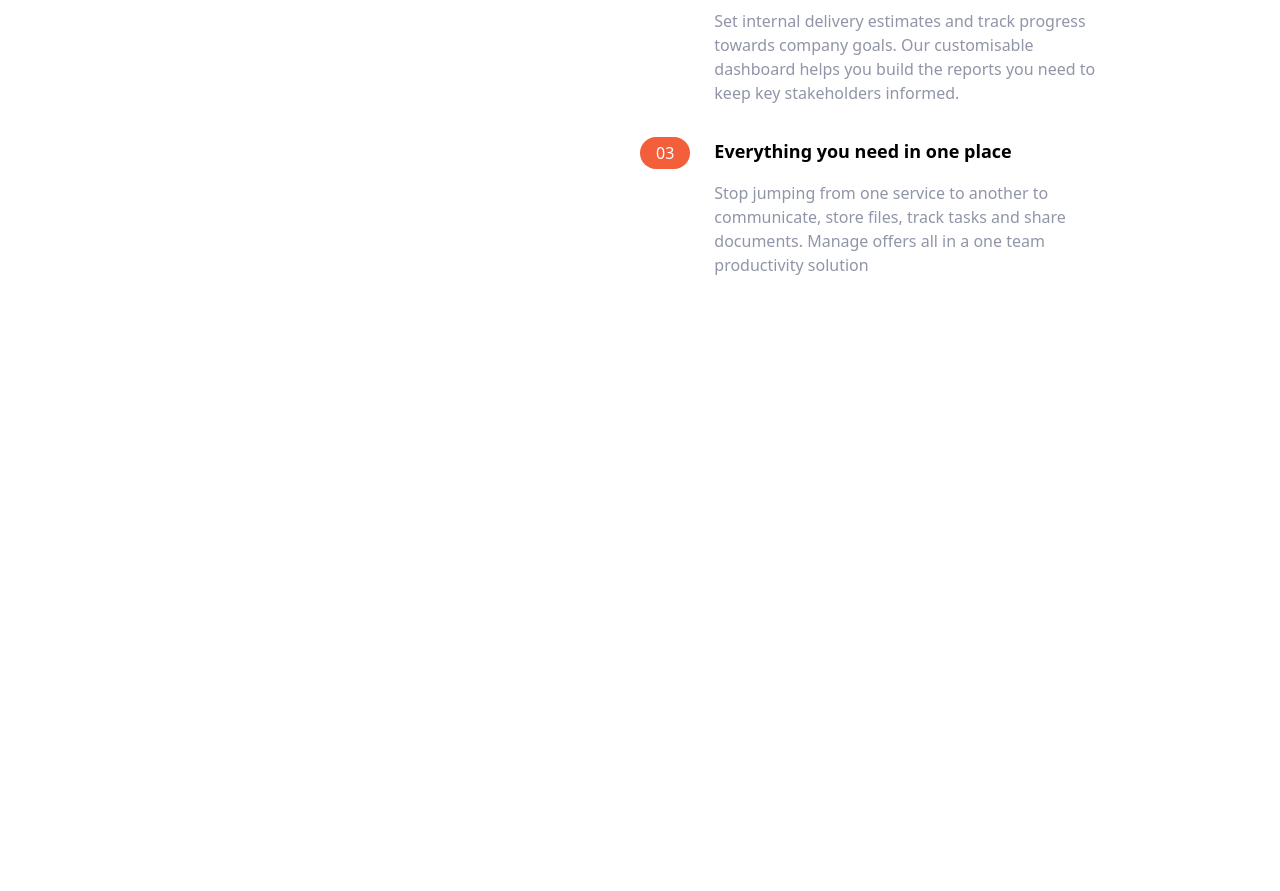
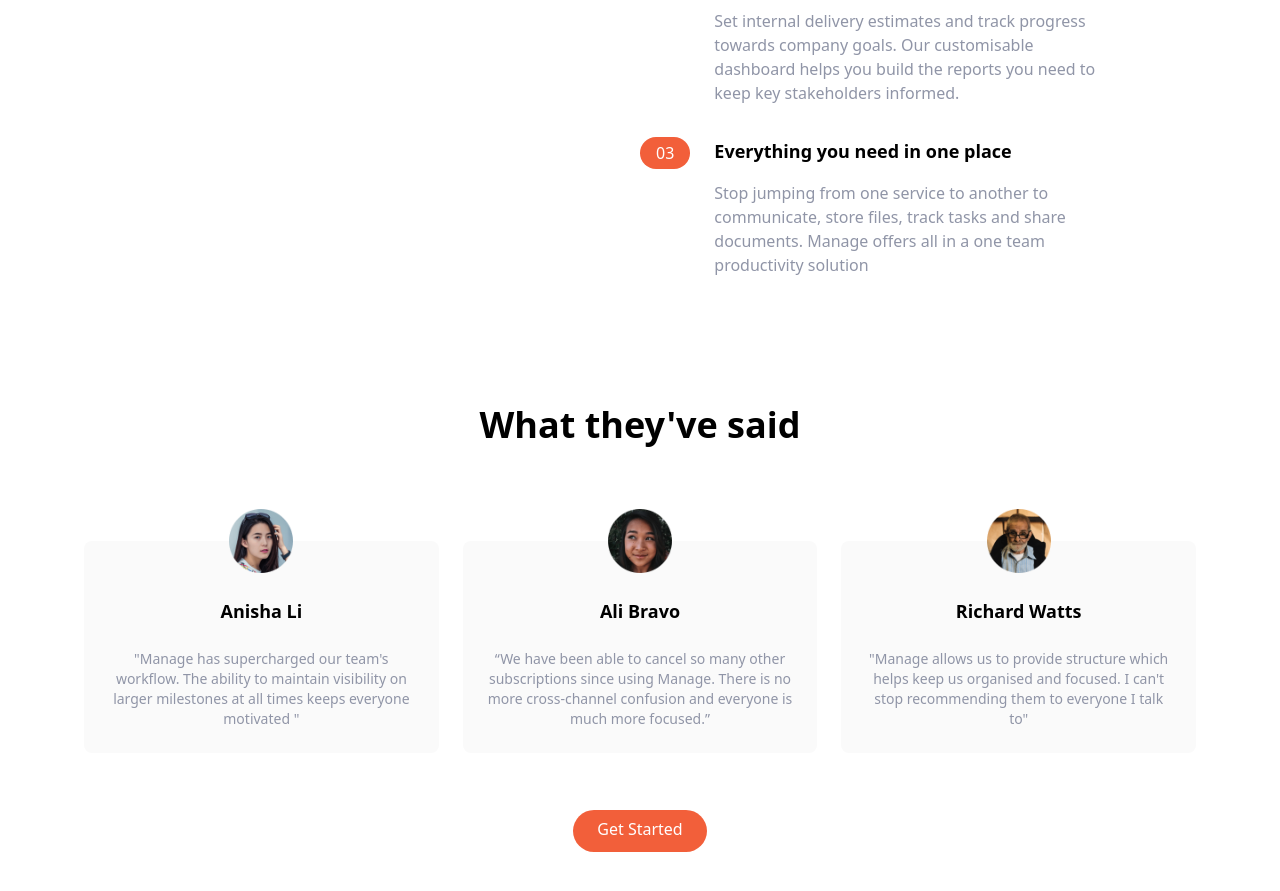
Before and after one commit to FrankNjoroge/Manage-landing-page, a website: page index.html in a window 1280 px wide. Shown: the part 863-1754 px from the top of the page. Before the commit the page ends 1140 px from the top, so only its background shows below. Drawn offline with Linux system fonts and the light colour scheme.

Commit message:
add testimonials section

```diff
--- a/index.html
+++ b/index.html
@@ -169,5 +169,60 @@
         </div>
       </div>
     </section>
+
+    <!-- Testimonails -->
+    <section id="testimonials">
+      <!-- Container -->
+      <div class="max-w-6xl px-5 mx-auto mt-32 text-center">
+        <h2 class="text-4xl font-bold text-center">What they've said</h2>
+        <!-- Testimonials container -->
+        <div class="flex flex-col mt-24 md:flex-row md:space-x-6">
+          <!-- Testimonial 1 -->
+          <div
+            class="flex flex-col items-center p-6 space-y-6 rounded-lg bg-veryLightGray md:w-1/3"
+          >
+            <img class="w-16 -mt-14" src="./img/avatar-anisha.png" alt="" />
+            <h5 class="text-lg font-bold">Anisha Li</h5>
+            <p class="text-sm text-darkGrayishBlue">
+              "Manage has supercharged our team's workflow. The ability to
+              maintain visibility on larger milestones at all times keeps
+              everyone motivated "
+            </p>
+          </div>
+          <!-- Testimonial 2 -->
+          <div
+            class="hidden flex-col items-center p-6 space-y-6 rounded-lg bg-veryLightGray md:flex md:w-1/3"
+          >
+            <img class="w-16 -mt-14" src="./img/avatar-ali.png" alt="" />
+            <h5 class="text-lg font-bold">Ali Bravo</h5>
+            <p class="text-sm text-darkGrayishBlue">
+              “We have been able to cancel so many other subscriptions since
+              using Manage. There is no more cross-channel confusion and
+              everyone is much more focused.”
+            </p>
+          </div>
+          <!-- Testimonial 3-->
+          <div
+            class="hidden flex-col items-center p-6 space-y-6 rounded-lg bg-veryLightGray md:flex md:w-1/3"
+          >
+            <img class="w-16 -mt-14" src="./img/avatar-richard.png" alt="" />
+            <h5 class="text-lg font-bold">Richard Watts</h5>
+            <p class="text-sm text-darkGrayishBlue">
+              "Manage allows us to provide structure which helps keep us
+              organised and focused. I can't stop recommending them to everyone
+              I talk to"
+            </p>
+          </div>
+        </div>
+        <!-- Button -->
+        <div class="my-16">
+          <a
+            href=""
+            class="p-3 px-6 pt-2 text-white bg-brightRed rounded-full baseline hover:bg-brightRedLight"
+            >Get Started</a
+          >
+        </div>
+      </div>
+    </section>
   </body>
 </html>
```
Also changed, not shown: css/main.css.
